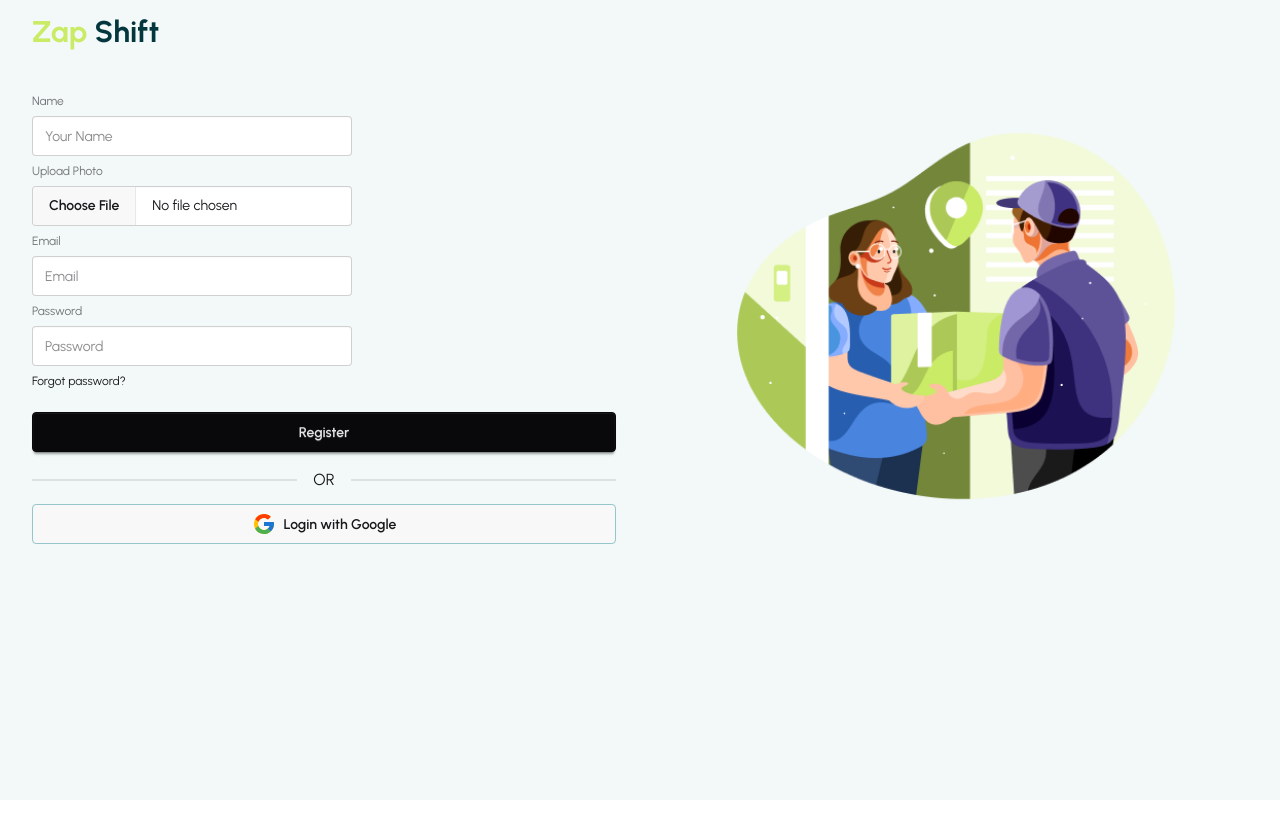
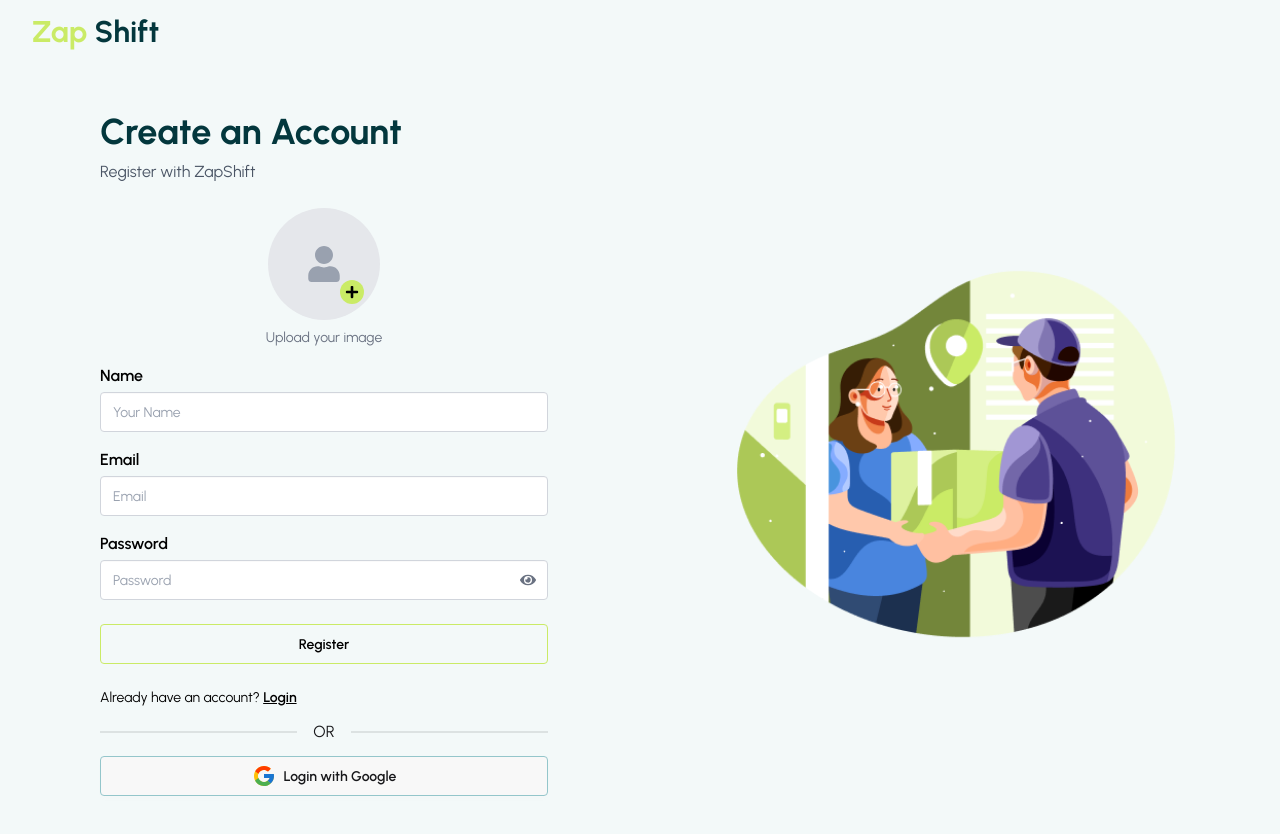
Before and after one commit to MD-ELIUS/zap-shift-client, a React (Vite) app: page /register in a window 1280 px wide. Shown: the top 834 px of the page. Before the commit the page ends 800 px from the top, so only its background shows below. Built offline with nearby package versions, Linux system fonts and the light colour scheme; no server answers.

Commit message:
Updated Register page

```diff
--- a/src/pages/Auth/Register.jsx
+++ b/src/pages/Auth/Register.jsx
@@ -2,132 +2,203 @@
 import { useForm } from 'react-hook-form';
 import useAuth from '../../hooks/useAuth';
 import SocialLogin from './SocialLogin/SocialLogin';
-import { useLocation, useNavigate } from 'react-router';
+import { Link, useLocation, useNavigate } from 'react-router';
 import axios from 'axios';
 import useAxiosSecure from '../../hooks/useAxiosSecure';
-
+import { FaUser, FaPlus, FaEye, FaEyeSlash } from 'react-icons/fa';
 
 const Register = () => {
-    const {register, handleSubmit, formState: {errors}} = useForm() ;
-    const {registerUser,  updateUserProfile} = useAuth() ;
-    const [ error, setError ] = useState(null) ;
-      const navigate = useNavigate();
-      const axiosSecure = useAxiosSecure() ;
+    const {
+        register,
+        handleSubmit,
+        formState: { errors },
+        setValue,
+    } = useForm();
 
-  const location = useLocation();
+    const { registerUser, updateUserProfile } = useAuth();
+    const [error, setError] = useState(null);
+    const [previewImage, setPreviewImage] = useState(null);
+    const [showPassword, setShowPassword] = useState(false);
+
+    const navigate = useNavigate();
+    const location = useLocation();
+    const axiosSecure = useAxiosSecure();
+
+    const handleImageChange = (e) => {
+        const file = e.target.files[0];
+        if (file) {
+            setPreviewImage(URL.createObjectURL(file));
+        }
+    };
 
     const handleRegistration = (data) => {
-     console.log("after register", data.photo[0])
-     const profileImg = data.photo[0] ;
+        const profileImg = data.photo[0];
 
+        registerUser(data.email, data.password)
+            .then(() => {
+                const formData = new FormData();
+                formData.append('image', profileImg);
 
+                const image_APIURL = `https://api.imgbb.com/1/upload?expiration=600&key=${import.meta.env.VITE_image_host_key}`;
 
-     registerUser(data.email, data.password)
-     .then(result => {
-        console.log(result.user)
+                axios.post(image_APIURL, formData).then((res) => {
+                    const photoURL = res.data.data.url;
 
-        //1. Store the image in form Data
-     const formData = new FormData() ;
-     formData.append('image', profileImg) ;
+                    const userInfo = {
+                        email: data.email,
+                        displayName: data.name,
+                        photoURL,
+                    };
 
-       //2. send the photo to storeand get the url
-     const image_APIURL = `https://api.imgbb.com/1/upload?expiration=600&key=${import.meta.env.  VITE_image_host_key}`
+                    axiosSecure.post('/users', userInfo);
 
-     axios.post(image_APIURL, formData)
-     .then(res => {
-        console.log('after image upload', res)
+                    updateUserProfile({
+                        displayName: data.name,
+                        photoURL,
+                    }).then(() => {
+                        navigate(`${location.state ? location.state : '/'}`);
+                    });
+                });
+            })
+            .catch((err) => setError(err.message));
+    };
 
+    return (
+        <div className="w-full max-w-md mx-auto my-12 rounded-xl">
 
-        const photoURL = res.data.data.url ;
+            <h2 className="text-4xl font-bold text-secondary mb-2">
+                Create an Account
+            </h2>
 
+            <p className="text-gray-600 mb-6">
+                Register with ZapShift
+            </p>
 
-        // Create users in the Database
-        const userInfo = {
-          email: data.email,
-          displayName: data.name,
-          photoURL: photoURL,
+            <form onSubmit={handleSubmit(handleRegistration)} className="flex flex-col gap-4">
 
-        }
-          axiosSecure.post('/users', userInfo)
-          .then(res => {
+                {/* Image Upload */}
+                <div className="flex flex-col items-center gap-2">
+                    <label className="relative w-28 h-28 rounded-full bg-gray-200 flex items-center justify-center cursor-pointer overflow-hidden">
 
-            if(res.data.insertedId) {
-               console.log('new user created in db', res.data)
-            }
-          })
+                        {previewImage ? (
+                            <img
+                                src={previewImage}
+                                alt="Preview"
+                                className="w-full h-full object-cover"
+                            />
+                        ) : (
+                            <FaUser className="text-gray-400 text-4xl" />
+                        )}
 
-        //3. update the Profile to firebase
+                        <span className="absolute bottom-4 right-4 bg-primary text-black rounded-full w-6 h-6 flex items-center justify-center text-sm font-bold">
+                            <FaPlus />
+                        </span>
 
-        const userProfile = {
-            displayName: data.name,
-            photoURL: photoURL
-        }
+                        <input
+                            type="file"
+                            accept="image/*"
+                            {...register('photo', { required: true })}
+                            className="hidden"
+                            onChange={(e) => {
+                                handleImageChange(e);
+                                setValue('photo', e.target.files);
+                            }}
+                        />
+                    </label>
 
-         //4. Update User Profile
-         updateUserProfile(userProfile)
-          .then(() => {
-            console.log('user profile updated done')
-             navigate(`${location.state ? location.state : "/"}`);
-          })
-          .catch(err => setError(err.message));
+                    <p className="text-sm text-gray-500">Upload your image</p>
 
-     })
+                    {errors.photo && (
+                        <p className="text-red-500 text-sm">
+                            Profile image is required
+                        </p>
+                    )}
+                </div>
 
+                {/* Name */}
+                <div className="flex flex-col gap-1">
+                    <label className="text-black font-semibold">Name</label>
+                    <input
+                        type="text"
+                        {...register('name', { required: true })}
+                        placeholder="Your Name"
+                        className="input w-full border border-gray-300 placeholder-gray-400 focus:outline-none focus:ring-2 focus:ring-primary"
+                    />
+                    {errors.name && (
+                        <p className="text-red-500 text-sm">Name is required</p>
+                    )}
+                </div>
 
+                {/* Email */}
+                <div className="flex flex-col gap-1">
+                    <label className="text-black font-semibold">Email</label>
+                    <input
+                        type="email"
+                        {...register('email', { required: true })}
+                        placeholder="Email"
+                        className="input w-full border border-gray-300 placeholder-gray-400 focus:outline-none focus:ring-2 focus:ring-primary"
+                    />
+                    {errors.email && (
+                        <p className="text-red-500 text-sm">Email is required</p>
+                    )}
+                </div>
 
-     })
-     .catch(error => {
-        console.log(error)
-        setError(error)
-     })
-    }
-    return (
-        <div className='py-6'>
-            <form onSubmit={handleSubmit(handleRegistration)} >
-                <fieldset className="fieldset">
+                {/* Password with Eye Icon */}
+                <div className="flex flex-col gap-1">
+                    <label className="text-black font-semibold">Password</label>
 
-                    {/* Name field */}
-          <label className="label">Name</label>
-          <input type="text" {...register('name', {required: true})} className="input" placeholder="Your Name" />
-          {errors.name?.type==='required' && <p className='text-red-500'>Email is required</p>}
+                    <div className="relative">
+                        <input
+                            type={showPassword ? 'text' : 'password'}
+                            {...register('password', {
+                                required: true,
+                                minLength: 6,
+                                pattern:
+                                    /^(?=.*[A-Z])(?=.*[a-z])(?=.*\d)(?=.*[@$!%*?&^#()[\]{}<>+=._-]).{8}$/,
+                            })}
+                            placeholder="Password"
+                            className="input w-full pr-10 border border-gray-300 placeholder-gray-400 focus:outline-none focus:ring-2 focus:ring-primary"
+                        />
 
-                    {/* Photo field */}
-          <label className="label">Upload Photo</label>
+                        <span
+                            onClick={() => setShowPassword(!showPassword)}
+                            className="absolute right-3 top-1/2 -translate-y-1/2 cursor-pointer text-gray-500 hover:text-primary"
+                        >
+                            {showPassword ? <FaEyeSlash /> : <FaEye />}
+                        </span>
+                    </div>
 
-          <input type="file" {...register('photo', {required: true})} className="file-input " placeholder="Your Name" />
-          {errors.photo?.type==='required' && <p className='text-red-500'>Email is required</p>}
+                    {errors.password && (
+                        <p className="text-red-500 text-sm">
+                            Strong password required
+                        </p>
+                    )}
+                </div>
 
-               {/* Email field */}
-          <label className="label">Email</label>
-          <input type="email" {...register('email', {required: true})} className="input" placeholder="Email" />
-          {errors.email?.type==='required' && <p className='text-red-500'>Email is required</p>}
+                {error && <p className="text-red-500">{error}</p>}
 
-             {/* Password field */}
-          <label className="label">Password</label>
-          <input type="password" {...register('password', {
-            required:true, minLength:6,
-            pattern: /^(?=.*[A-Z])(?=.*[a-z])(?=.*\d)(?=.*[@$!%*?&^#()[\]{}<>+=._-]).{8,}$/
+                <button
+                    type="submit"
+                    className="btn-primary btn btn-outline text-black font-semibold py-2 mt-2"
+                >
+                    Register
+                </button>
 
-          })} className="input" placeholder="Password" />
-          {
-            errors.password?.type==="required" && <p className='text-red-500'>Password is required</p>
-          }
-          {
-            errors.password?.type === 'minLength' && <p className='text-red-500'>
-                Password must be 6 characters or longer
-            </p>
-          }
-          {
-            errors.password?.type==='pattern' && <p className='text-red-500'> Password must have at least one uppercase, one lowercase, one number and one special character</p>
-          }
-          <div><a className="link link-hover">Forgot password?</a></div>
-          {
-            error && <p className='text-red-500'>{error.message}</p>
-          }
-          <button className="btn btn-neutral mt-4">Register</button>
-        </fieldset>
+                <p className="text-left text-sm mt-2 text-black">
+                    Already have an account?{' '}
+                    <Link
+                        to="/login"
+                        state={location.state}
+                        className="font-semibold underline hover:text-primary"
+                    >
+                        Login
+                    </Link>
+                </p>
             </form>
-            <SocialLogin></SocialLogin>
+
+            <div className="my-4">
+                <SocialLogin />
+            </div>
         </div>
     );
 };
```
